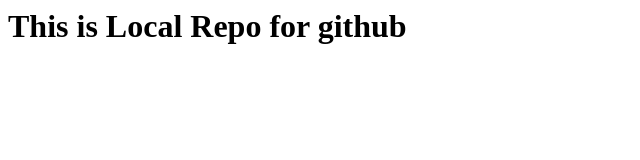
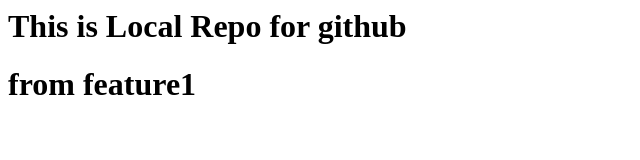
Before and after one commit to ValaniAnjali/git, a plain HTML site: page index.html in a window 1280 px wide. Shown: the whole page, without its empty margins (0-640 px from the left). Drawn offline with Linux system fonts and the light colour scheme.

Commit message:
initial feature1

```diff
--- a/index.html
+++ b/index.html
@@ -1 +1,2 @@
 <h1>This is Local Repo for github</h1>
+<h1>from feature1</h1>
```
